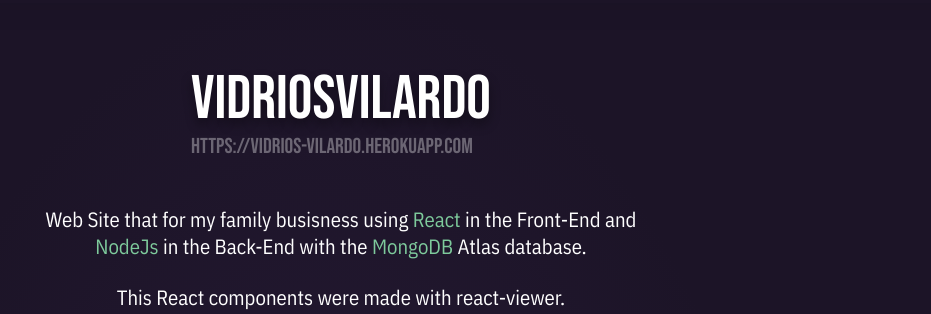
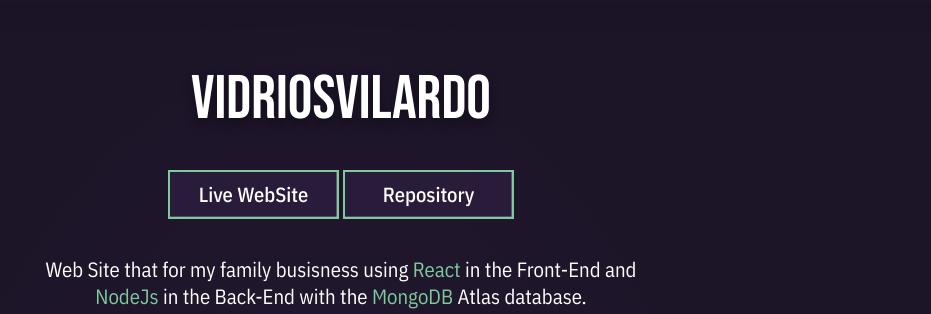
Before and after one commit to vanzemaljack/vanzemaljack, a plain HTML site: page vidriosvilardo.html in a window 1280 px wide. Shown: the part 77-391 px from the top of the page, without its empty margins (299-1230 px from the left). Drawn offline with nearby package versions, Linux system fonts and the light colour scheme; a script that the page names is missing.

Commit message:
favicon added

```diff
--- a/vidriosvilardo.html
+++ b/vidriosvilardo.html
@@ -8,6 +8,7 @@
             href="https://fonts.googleapis.com/css2?family=Bebas+Neue&family=IBM+Plex+Sans+Condensed:wght@300;400;500&display=swap"
             rel="stylesheet"
         />
+        <link rel="shortcut icon" href="./static/favicon.ico" type="image/x-icon">
         <script defer type="text/JavaScript" src="https://unpkg.com/swup@latest/dist/swup.min.js"></script>
         <script defer type="text/JavaScript" src="index.js"></script>
         <link rel="stylesheet" href="styles.css" />
@@ -76,10 +77,15 @@
                         <div class="principal-text pr-prin">
                             <text id="p-t">VIDRIOSVILARDO</text>
                             <p style="margin-top: -4.8vh"></p>
-                            <a class="name-pr" href="https://vidrios-vilardo.herokuapp.com">https://vidrios-vilardo.herokuapp.com</a>
                         </div>
                         <div class="vidvil">
+                            <div class="btn">
+                                <button type="button"><a href="https://vidrios-vilardo.herokuapp.com">Live WebSite</a></button>
+                                <button type="button"><a href="https://github.com/vanzemaljack/vidrios-vilardo">Repository</a></button>
+                            </div>
                             <div>
+                            <p style="margin-top: 4.8vh"></p>
+
                                 Web Site that for my family busisness using <text class="g">React</text> in the Front-End and <text class="g">NodeJs</text> in the Back-End with the <text class="g">MongoDB</text> Atlas database.
                                 <p class="p1"></p>
                             </div>
```
Also changed, not shown: about.html (+1 -0 lines), index.html (+1 -0 lines), projects.html (+1 -0 lines), static/favicon.ico (added).
